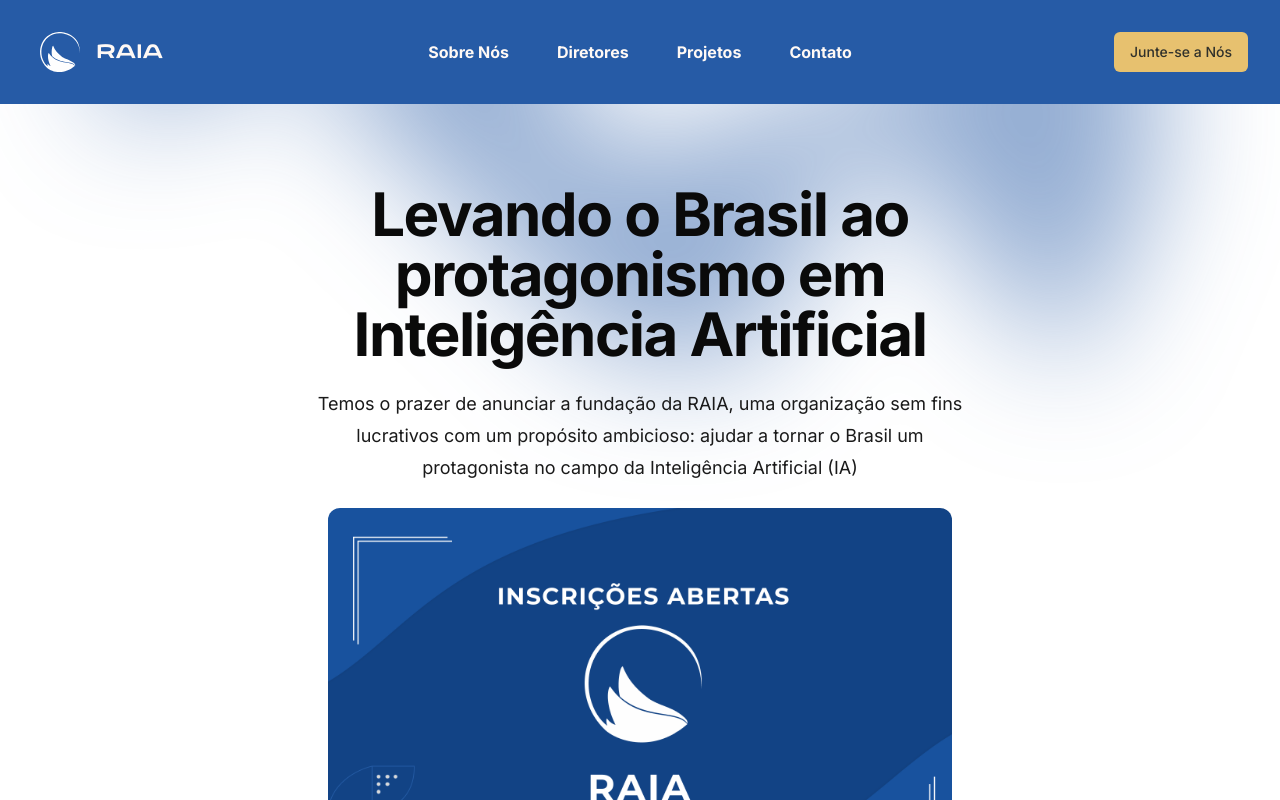
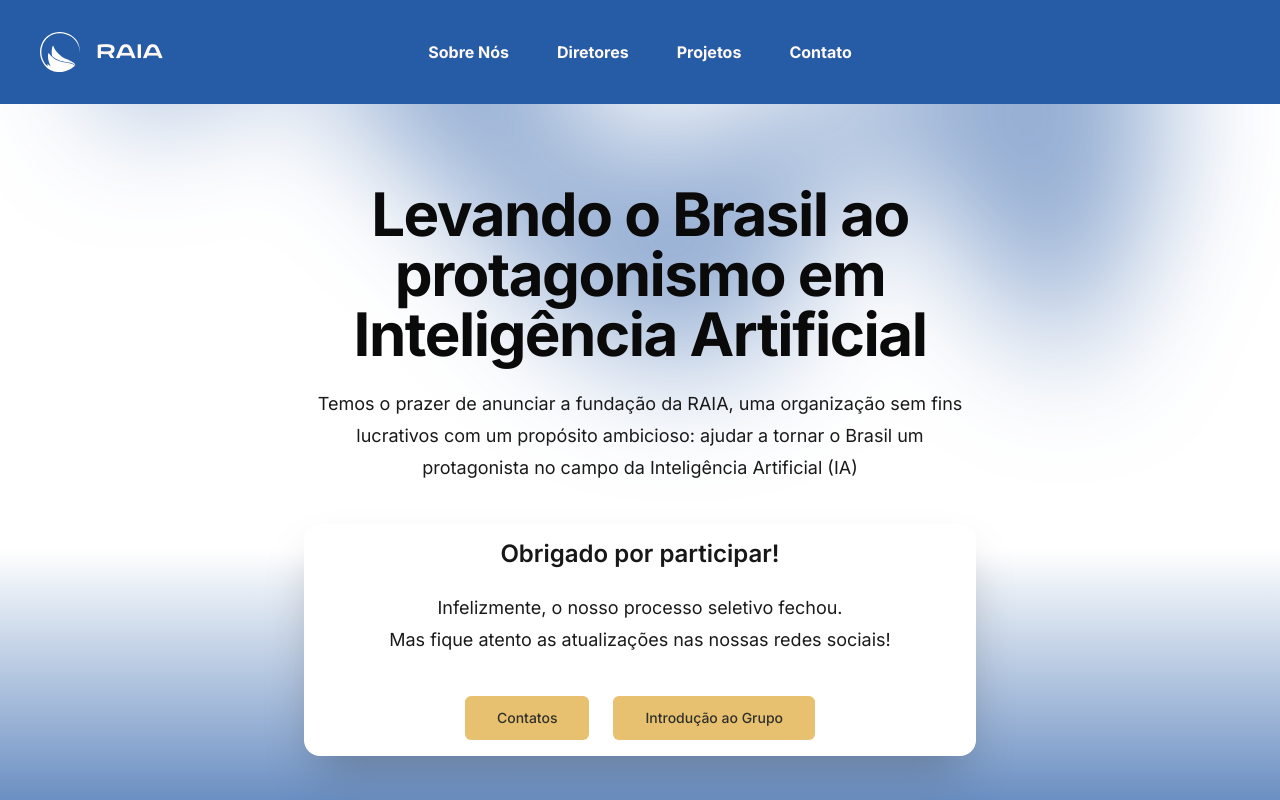
Before and after one commit to JoaoVSene/raia-website, a Next.js app: page / in a window 1280 px wide. Shown: the top 800 px of the page. Built offline with nearby package versions, Linux system fonts and the light colour scheme.

Commit message:
feat: removing fellowship program

```diff
--- a/components/layout/Navbar.tsx
+++ b/components/layout/Navbar.tsx
@@ -76,11 +76,11 @@
           </div>
 
           <div className="hidden lg:flex lg:flex-1 lg:justify-end">
-            <Link href={pselLink} target="_blank">
+            {/* <Link href={pselLink} target="_blank">
               <Button>
                 Junte-se a Nós
               </Button>
-            </Link>
+            </Link> */}
           </div>
         </div>
       </nav>
--- a/components/sections/Contact.tsx
+++ b/components/sections/Contact.tsx
@@ -20,13 +20,13 @@
             <p className="mt-6 text-lg leading-8 text-muted-foreground">
               Tem dúvidas sobre nossas soluções de IA? Gostaríamos de ouvir de você e discutir como podemos ajudar a transformar sua ideia em realidade!
             </p>
-            <div className="my-6 lg:text-center">
+            {/* <div className="my-6 lg:text-center">
               <Link href={pselLink} target="_blank">
                 <Button>
                   Junte-se a Nós
                 </Button>
               </Link>
-            </div>
+            </div> */}
           </div>
 
           <div className="mt-12 mx-auto max-w-2xl text-center">
--- a/components/sections/Fellowship.tsx
+++ b/components/sections/Fellowship.tsx
@@ -32,21 +32,21 @@
         <div className="mx-auto max-w-7xl px-6 lg:px-8 ">
           <div className="mb-6 mx-auto max-w-2xl p-4 bg-card rounded-2xl shadow-2xl">
             <div className="mx-auto max-w-2xl text-center">
-              <h2 className="text-2xl font-semibold leading-7 text-primary">Junte-se à Nossa Comunidade</h2>
+              <h2 className="text-2xl font-semibold leading-7 text-primary">Obrigado por participar!</h2>
               <p className="mt-6 text-lg leading-8 text-muted-foreground">
-                Quer entrar no nosso grupo e colocar a mão na massa?<br/>Acesse os links abaixo!
+                Infelizmente, o nosso processo seletivo fechou.<br/>Mas fique atento as atualizações nas nossas redes sociais!
               </p>
             </div>
             <div className="mt-10 flex flex-col sm:flex-row items-center justify-center gap-4 sm:gap-x-6">
-              <Link href={pselLink} target="_blank">
-                <Button size="lg">Junte-se a Nós</Button>
+              <Link href="/contact" target="_blank">
+                <Button size="lg">Contatos</Button>
               </Link>
-              <Link href="https://drive.google.com/file/d/1HR-1w22APrQkDQqHuPF2IJqhqblUfsYe/view" target="_blank">
-                <Button variant="outline" size="lg">Edital do PSEL</Button>
+              <Link href="https://drive.google.com/file/d/1vp0rnE8dwEUKyFqcR7TFsJ008_4ZRPNZ/view" target="_blank">
+                <Button size="lg">Introdução ao Grupo</Button>
               </Link>
             </div>
           </div>
-          <div className="mt-12 mx-auto max-w-2xl lg:text-center">
+          {/* <div className="mt-12 mx-auto max-w-2xl lg:text-center">
             <p className="mt-2 text-3xl font-bold tracking-tight sm:text-4xl">
               RAIA Fellowship
             </p>
@@ -68,7 +68,7 @@
                 {objective.second}
               </p>
             </div>
-            ))}
+          ))} */}
         </div>
       </div>
     </div>
--- a/components/sections/Hero.tsx
+++ b/components/sections/Hero.tsx
@@ -35,11 +35,11 @@
               lucrativos com um propósito ambicioso: ajudar a tornar o Brasil um protagonista
               no campo da Inteligência Artificial (IA)
             </p>
-            <Link href={pselLink} target="_blank">
+            {/* <Link href={pselLink} target="_blank">
               <div className="grid min-h-[140px] w-full place-items-center rounded-lg p-6 overflow-visible">
                 <CarouselDefault images={groupImages} />
               </div>
-            </Link>
+            </Link> */}
           </div>
         </div>
       </div>
```
Lines whose indentation alone changed are shown as unchanged.
